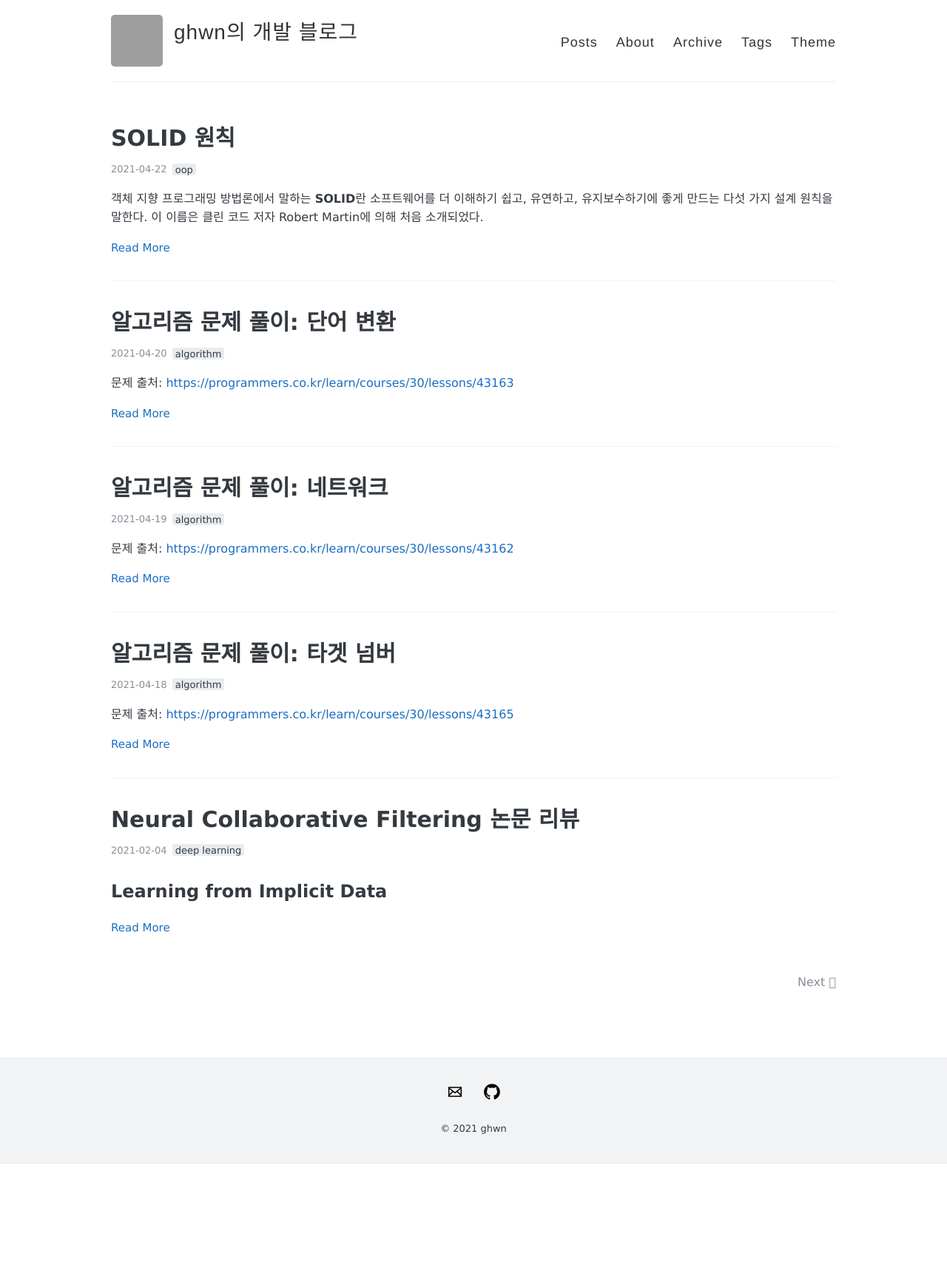
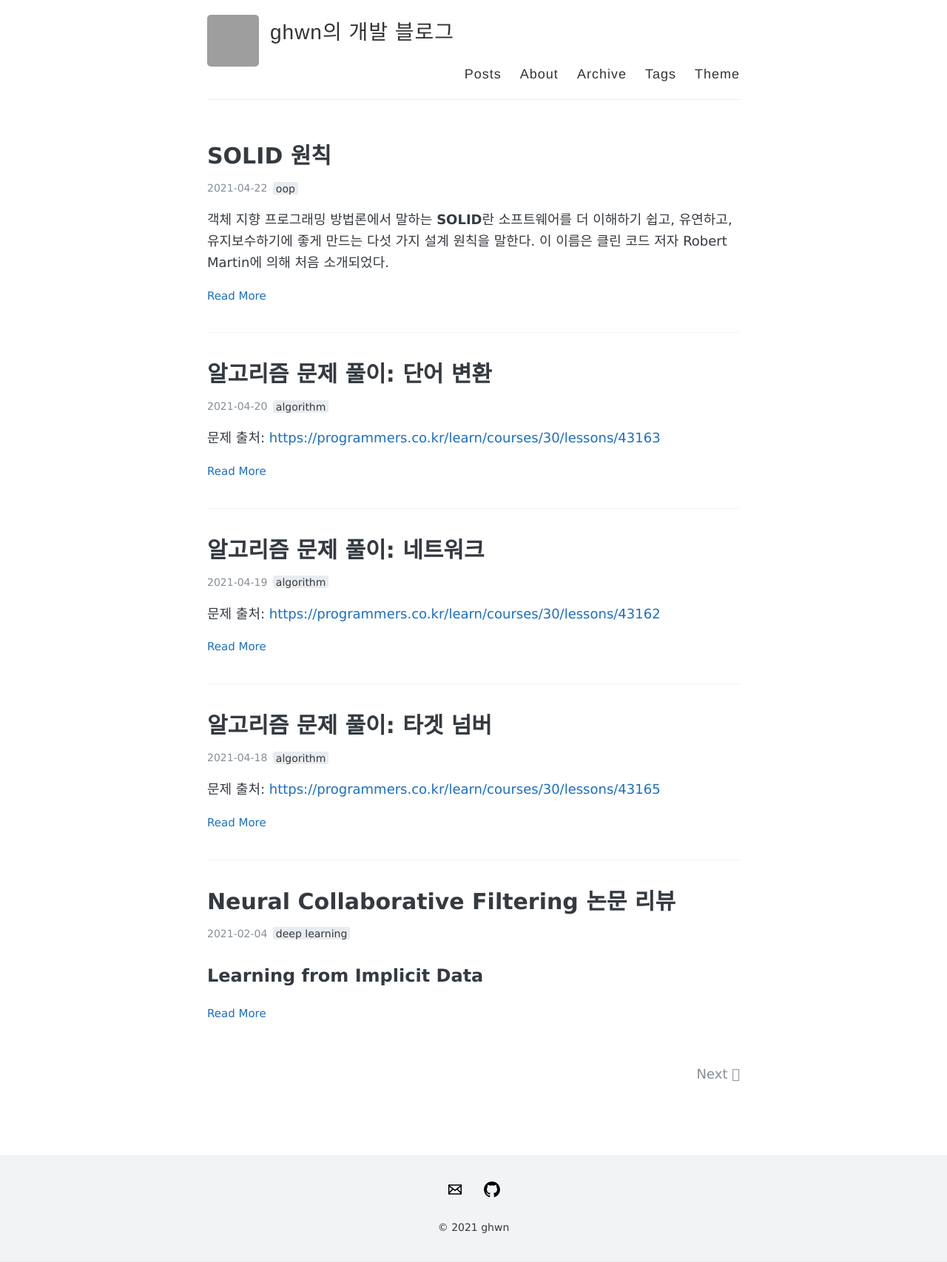
Before and after one commit to ghwn/ghwn.github.io, a Jekyll site: the page built from index.html, in a window 1280 px wide. Shown: the whole page at 74% size. Built offline with Jekyll 4.4.1, drawn with Linux system fonts in a browser that asks for light colours; the list of posts is cut into pages by our own code; before the commit the page ends 1573 px from its top, so only the background shows below that; grey boxes are pictures that could not be loaded.

Commit message:
스타일 변경

```diff
--- a/_sass/_variables.scss
+++ b/_sass/_variables.scss
@@ -24,8 +24,8 @@ $base-font: 'Spoqa Han Sans', 'Source Sans Pro', 'Apple SD Gothic Neo', 'Nanum B
 $code-font: 'Menlo', 'Consolas', 'Courier New', 'Monaco', 'Spoqa Han Sans', monospace;
 
 // Font sizes
-$base-font-size: 16px;
-$small-font-size: 13px;
+$base-font-size: 18px;
+$small-font-size: 14px;
 
 // Colors
 $base-color: $oc-gray-8;
--- a/style.scss
+++ b/style.scss
@@ -26,8 +26,8 @@ body {
 
 .container {
   margin: 0 auto;
-  max-width: 1080px;
-  padding: 0 50px;
+  max-width: 740px;
+  padding: 0 10px;
   width: 100%;
 }
 
```
